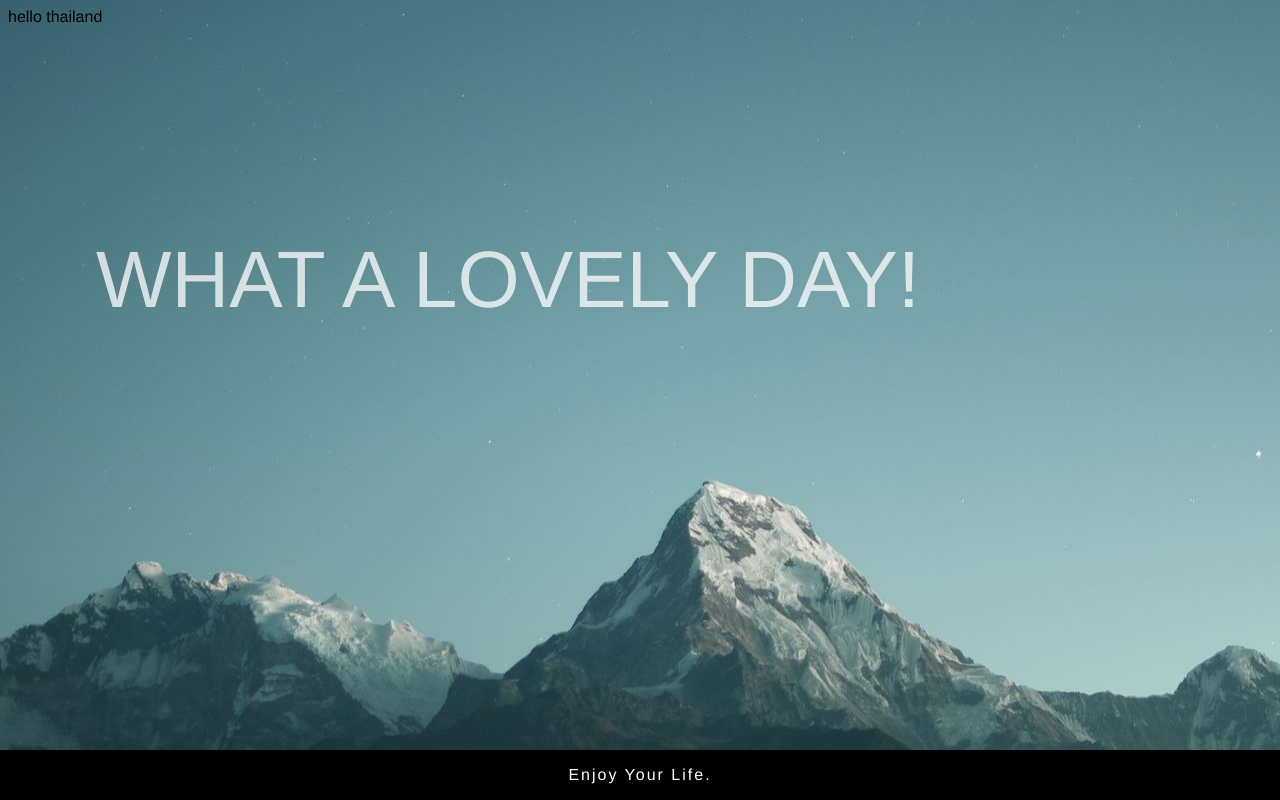
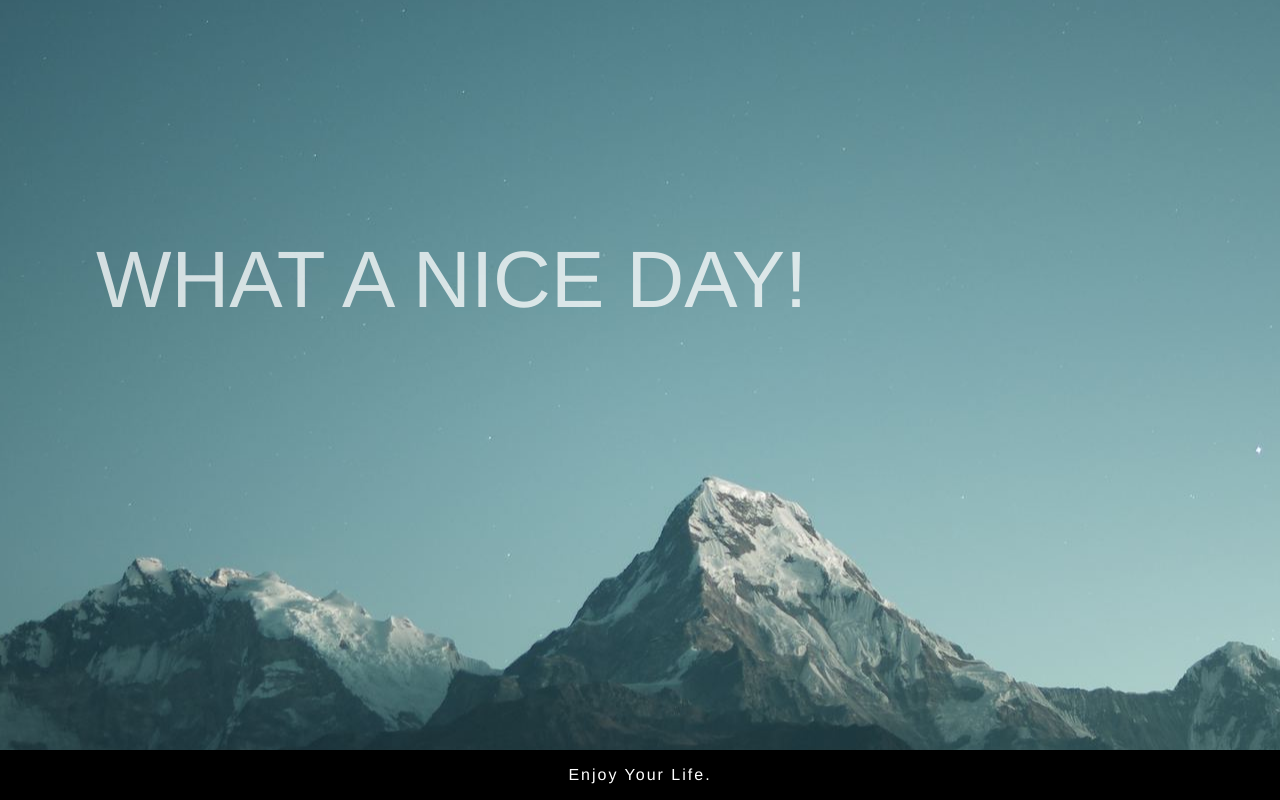
Before and after one commit to topspinppy/apexcircleci, a website: page index.html in a window 1280 px wide. Drawn offline with nearby package versions, Linux system fonts and the light colour scheme; files that its build step writes are made by us from their sources.

Commit message:
update with right text

```diff
--- a/index.html
+++ b/index.html
@@ -7,11 +7,7 @@
       <link rel="stylesheet" href="styles/css/main.css">
     </head>
     <body>
-      <div>
-        hello thailand
-      </div>
-      <p>What a lovely day!</p>
+      <p>What a nice day!</p>
       <footer>Enjoy your life.</footer>
-
     </body>
   </html>
```
